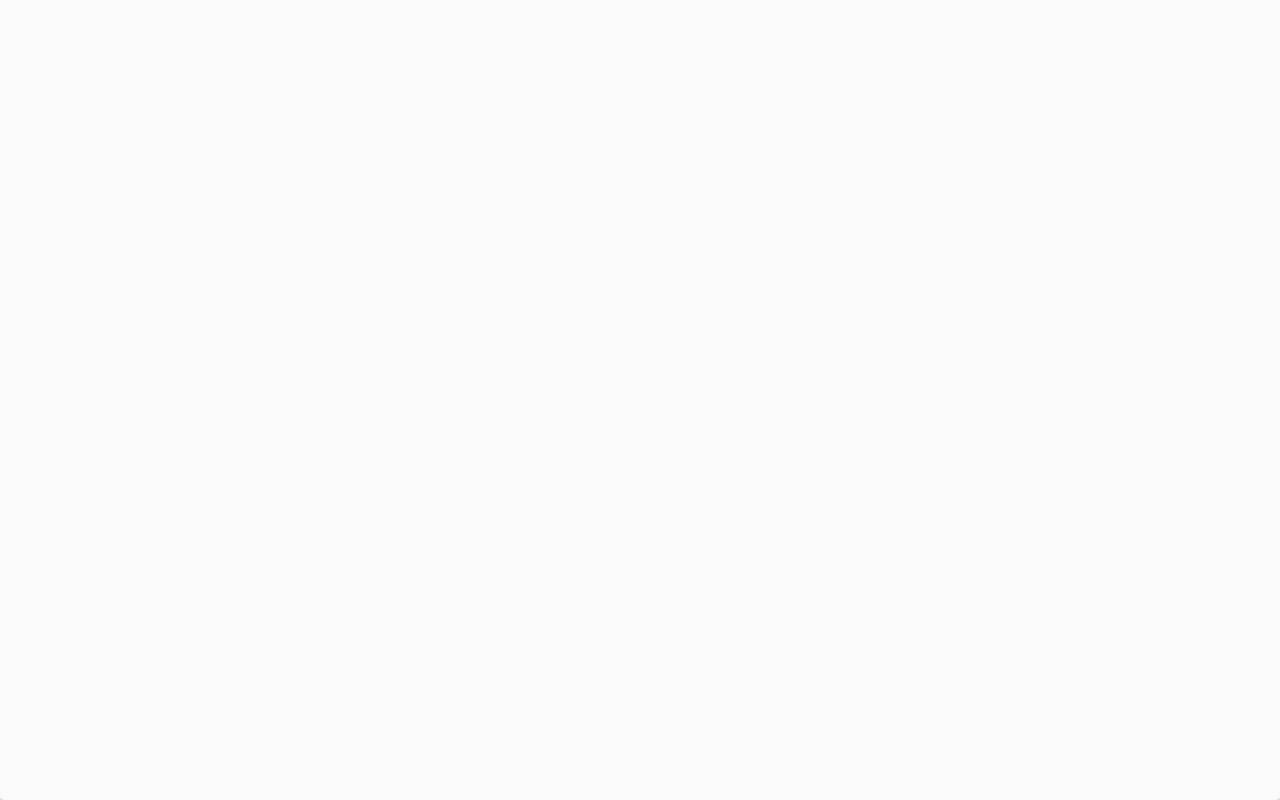
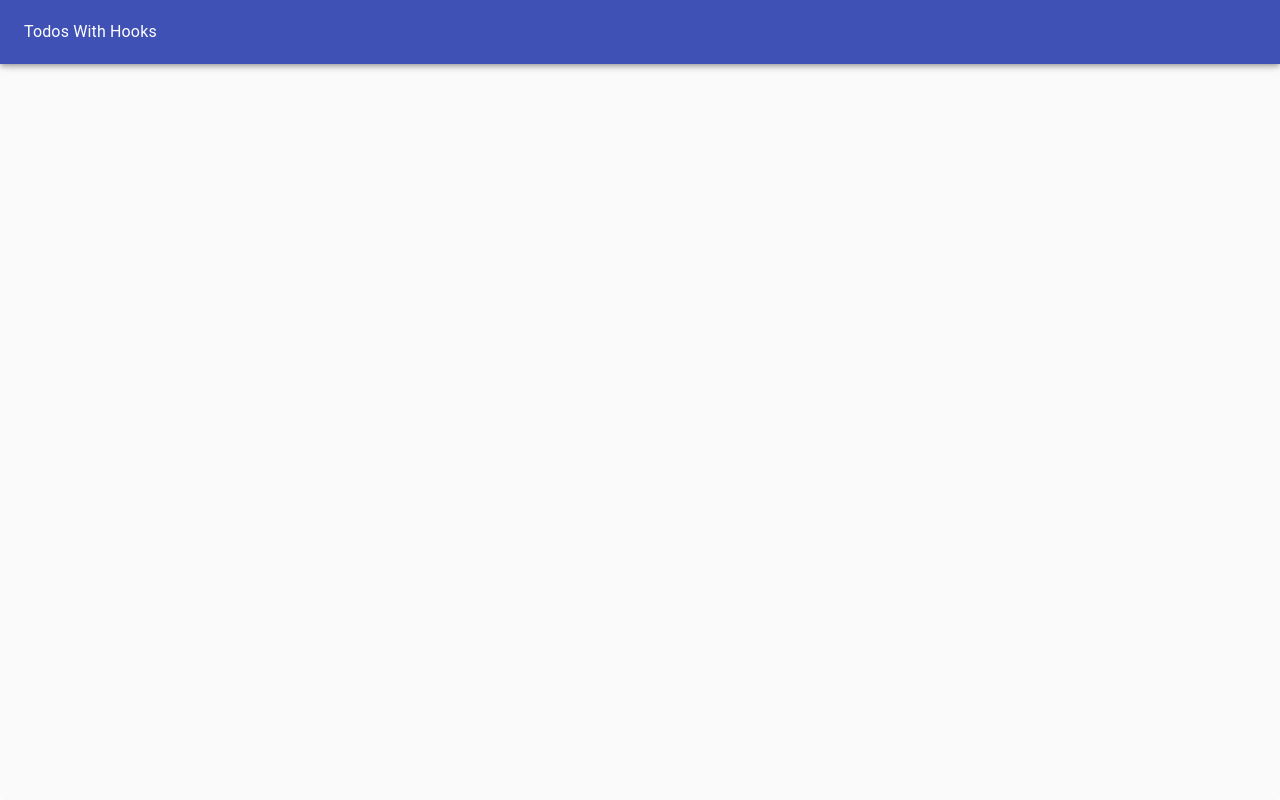
Before and after one commit to vanessanaja/todo-list-with-hooks, a React (Create React App) app: page / in a window 1280 px wide. Built offline with nearby package versions, Linux system fonts and the light colour scheme.

Commit message:
add Appbar

```diff
--- a/src/TodoApp.js
+++ b/src/TodoApp.js
@@ -16,8 +16,14 @@ function TodoApp(){
         margin: 0,
         height: '100vh',
         backgroundColor: '#fafafa'
-  }}>
-
+  }}
+    elevation = {0}
+  >
+  <AppBar>
+    <ToolBar>
+      <Typography colors='inherit'>Todos With Hooks</Typography>
+    </ToolBar>
+  </AppBar>
     </Paper>
   )
 }
```
